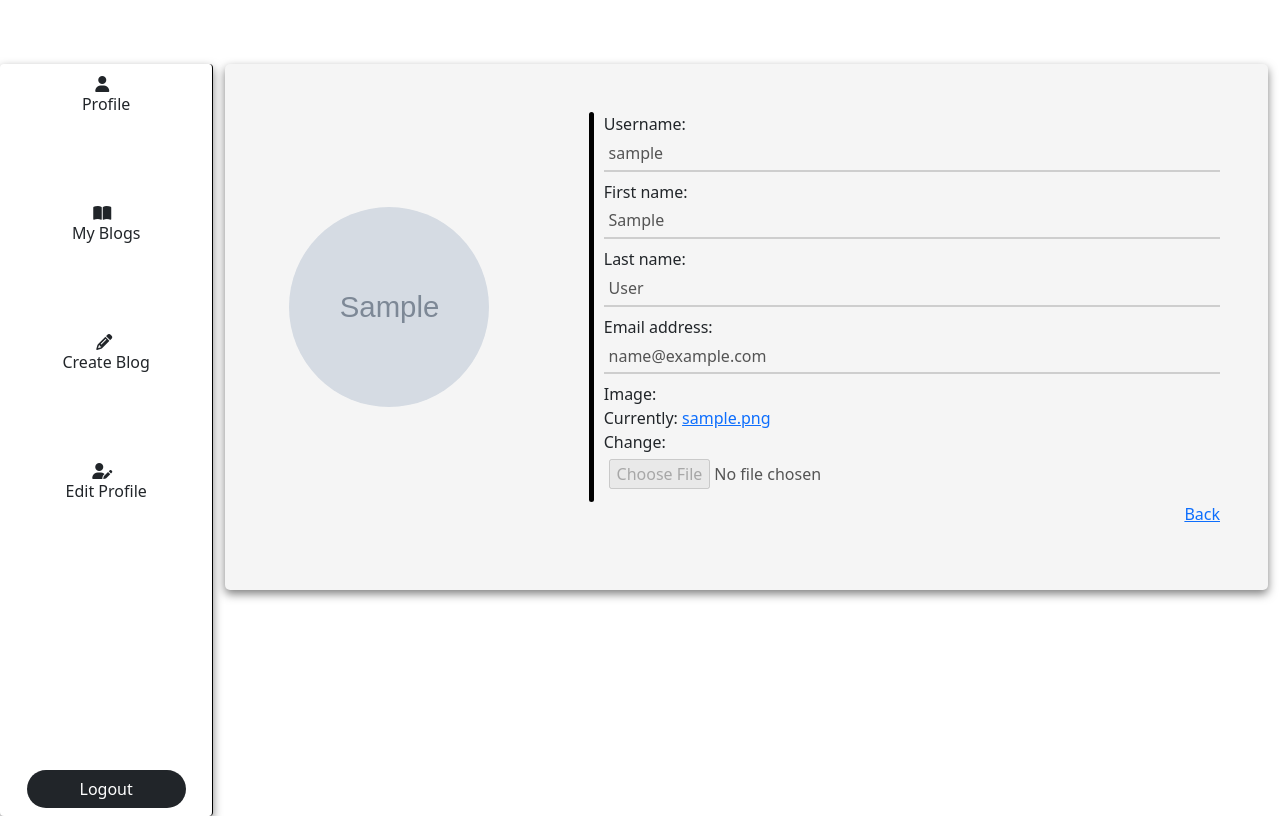
After one commit to JRGautam123/Blog-Site, a Django app: page /user/profile in a window 1280 px wide. The commit adds this page. Run offline with Django 5.2, Linux system fonts and the light colour scheme; a user stored in the database is signed in; tables that the repository leaves empty hold one stand-in row (values such as "Sample post"); grey boxes marked "Sample" are stand-in pictures.

Commit message:
complete user authentication with edit profile feature

```diff
--- a/templates/base.html
+++ b/templates/base.html
@@ -81,14 +81,14 @@
                     <a href="{% url "login" %}" class="btn bg-dark text-white rounded-pill px-4">Login</a>
                   {% else %}
                     {% if  user.userprofile.image.url %}
-                      <a href="{% url "login" %}">
+                      <a href="{% url "profile" %}">
                         <div class="profile-pic " >
                           <img src="{{ user.userprofile.image.url }}" alt="Profile_pic">
 
                         </div>
                       </a>
                       {% else %}
-                      <a href="{% url "login" %}">
+                      <a href="{% url "profile" %}">
                         <div class="profile-pic " >
                           <img src="https://img.freepik.com/free-vector/blue-circle-with-white-user_78370-4707.jpg?semt=ais_hybrid&w=740" alt="Profile_pic">
 
--- a/userapp/forms.py
+++ b/userapp/forms.py
@@ -10,7 +10,7 @@ class UserRegistrationForm(UserCreationForm):
 
     class Meta:
         model=User
-        fields=['username','email','password1','password2','profile_pic']
+        fields=['username','email','password1','password2','profile_pic','first_name','last_name']
 
 
     def save(self,commit=True):
@@ -23,3 +23,13 @@ class UserRegistrationForm(UserCreationForm):
                 user.userprofile.image=image
                 user.userprofile.save()
         return user
+
+class UserUpdateFrom(forms.ModelForm):
+    class Meta:
+        model=User
+        fields=['username','first_name','last_name','email']
+
+class ProfileUpdateForm(forms.ModelForm):
+    class Meta:
+        model=UserProfile
+        fields=['image']
--- /dev/null
+++ b/userapp/static/userapp/Js/user_profile.js
@@ -0,0 +1,38 @@
+const editProfile=document.querySelectorAll(".edit-profile");
+const updateBtn=document.querySelector('.update-btn')
+
+// making the form field disabled initally.
+
+var disableEnableFields = (status ) => {
+    const fields = document.querySelectorAll("#id_username, #id_first_name, #id_last_name, #id_email, #id_image");
+    fields.forEach(field => {
+        field.disabled = status;
+    });
+}
+
+
+document.addEventListener("DOMContentLoaded", (event) => {
+    disableEnableFields(true);
+});
+
+
+
+
+
+
+
+editProfile.forEach(element => {
+    element.addEventListener('click',()=>{
+        if (updateBtn.classList.contains("update")){
+            updateBtn.classList.remove("update")
+            updateBtn.classList.add('updatebtn-added')
+            disableEnableFields(false)
+        }
+        else{
+            updateBtn.classList.remove("updatebtn-added")
+            updateBtn.classList.add("update")
+            disableEnableFields(true)
+        }
+
+    })
+});
--- a/userapp/static/userapp/css/register.css
+++ b/userapp/static/userapp/css/register.css
@@ -1,7 +1,7 @@
 .helptext{
     display: none;
 }
-#id_email ,#id_username,#id_password1,#id_password2{
+#id_email ,#id_username,#id_password1,#id_password2,#id_first_name,#id_last_name{
     width: 100%;
     /* border-radius: 5px; */
     font-size: 20px;
@@ -10,7 +10,7 @@
     border-top: 0;
 }
 
-#id_email:focus ,#id_username:focus,#id_password1:focus,#id_password2:focus{
+#id_email:focus ,#id_username:focus,#id_password1:focus,#id_password2:focus,#id_first_name:focus,#id_last_name:focus{
     outline: none;
     box-shadow: none;
 }
--- /dev/null
+++ b/userapp/static/userapp/css/user_profile.css
@@ -0,0 +1,158 @@
+*{
+    margin: 0;
+    padding: 0;
+    box-sizing: border-box;
+}
+.profile-section{
+    padding-top:3rem;
+}
+.row{
+    min-height: calc(100vh - 3rem);
+    max-height: fit-content;
+}
+
+
+.options {
+
+    align-items:center;
+    border-right: 1px solid black;
+    box-shadow: 0 4px 10px rgba(0, 0, 0, 0.5);
+    background-color: #fff;
+
+}
+
+.profile-options {
+    list-style: none;
+    margin: 0;
+    padding: 0;
+    display: flex;
+    flex-direction: column;
+    justify-content: space-between;
+    align-items: center;
+    gap: 0.5rem;
+    flex-basis: 60%;
+}
+
+
+
+
+
+
+.profile-options li {
+    padding: 0.75rem 1rem;
+    cursor: pointer;
+    position: relative;
+    transition: background-color 0.3s;
+    width: 100%;
+    display: flex;
+    flex-direction: column;
+    align-items: center;
+    justify-content: center;
+}
+
+.profile-options li:hover {
+    background-color: whitesmoke;
+}
+
+.profile-options li::before {
+    content: "";
+    position: absolute;
+    right: 0;
+    top: 0;
+    width: 2px;
+    height: 100%;
+    background-color: rgb(20, 100, 100);
+    opacity: 0;
+    transition: opacity 0.3s;
+}
+
+.profile-options li:hover::before {
+    opacity: 1;
+}
+
+
+.logout-btn:hover,.update-btn:hover{
+    scale: 1.1;
+    transition: 1s ease-in-out;
+}
+
+.update{
+    display: none !important;
+}
+.updatebtn-added{
+    display: block !important;
+}
+
+
+/* user details css */
+.user-details-container{
+    display: flex;
+    justify-content: space-between;
+    align-items: center;
+    flex-wrap: wrap;
+    padding: 3rem;
+    border-radius: 5px;
+    box-shadow: 0 4px 10px rgba(0, 0, 0, 0.5);
+    /* margin: 2rem 3rem; */
+    background-color:whitesmoke;
+    min-width: fit-content;
+}
+.profile-pic-container{
+    padding: 1rem;
+    flex-basis: 20%;
+
+}
+.profile-pic-container >img{
+ width: 200px ;
+ height: 200px;
+ object-fit: cover;
+ /* transform: rotateZ(-5deg); */
+ border-radius: 1px solid black;
+ border-radius: 50%;
+}
+.user-details{
+    /* background-color: red; */
+    max-height: fit-content;
+}
+.vertical-line{
+    width: 5px;
+    max-height: 100%;
+    background-color: black;
+    margin-right: 10px;
+    border-radius: 10px;
+}
+
+.user-details>form{
+    width: 100%;
+}
+
+input{
+ width: 100%;
+ padding: .3rem;
+ border-top:none;
+ border-left:none;
+ border-right: none;
+ background-color: transparent;
+
+
+}
+input:focus{
+    box-shadow: none;
+    outline: none;
+}
+
+@media (max-width:768px) {
+    .user-details-container{
+        flex-direction: column;
+
+    }
+
+}
+@media (max-width:500px) {
+    .profile-pic-container >img{
+        width: 100px;
+        height: 100px;
+        object-fit: cover;
+       }
+
+}
--- /dev/null
+++ b/userapp/templates/userapp/user_profile.html
@@ -0,0 +1,105 @@
+{% load static %}
+
+<!DOCTYPE html>
+<html lang="en">
+<head>
+    <meta charset="UTF-8">
+    <meta name="viewport" content="width=device-width, initial-scale=1.0">
+    <title>Profile</title>
+
+    <link rel="stylesheet" href="{% static "userapp/css/user_profile.css" %}">
+    <link rel="stylesheet" href="https://cdn.jsdelivr.net/npm/bootstrap@5.3.5/dist/css/bootstrap.min.css
+">
+    <link rel="stylesheet" href="https://cdnjs.cloudflare.com/ajax/libs/font-awesome/6.5.0/css/all.min.css">
+
+    <script src='https://cdn.jsdelivr.net/npm/bootstrap@5.3.5/dist/js/bootstrap.bundle.min.js
+' defer></script>
+    <script src="{% static  "userapp/js/user_profile.js" %}" defer></script>
+</head>
+<body>
+{% comment %} userprofile section {% endcomment %}
+<section class="profile-section">
+    <div class="container-fluid">
+      <p class='text-center'><i class="fa fa-bars d-md-none fs-3 " data-bs-toggle='offcanvas' data-bs-target='#sidebarOffcanvas'></i></p>
+        <hr class="m-0 p-0 d-md-none d-block">
+      <!-- Offcanvas Sidebar (for small screens) -->
+      <div class="offcanvas offcanvas-start d-md-none" tabindex="-1" id="sidebarOffcanvas">
+        <div class="offcanvas-header">
+          <button type="button" class="btn-close text-reset" data-bs-dismiss="offcanvas"></button>
+        </div>
+        <div class="offcanvas-body">
+          <ul class='profile-options'>
+            <li><i class="fa-solid fa-user me-2"></i>Profile</li>
+            <li><i class="fa-solid fa-book-open me-2"></i>My Blogs</li>
+            <li><i class="fa-solid fa-pencil me-1"></i>Create Blog</li>
+            <li class='edit-profile'><i class="fa-solid fa-user-pen me-2 "></i>Edit Profile</li>
+          </ul>
+          <form action="{% url 'logout' %}" method="POST" class=" w-100">
+            {% csrf_token %}
+            <button class="btn bg-dark d-block w-75 my-2 mx-auto text-white rounded-pill logout-btn">Logout</button>
+          </form>
+        </div>
+      </div>
+
+      <div class="wrapper">
+        <div class="row">
+          <!-- Visible only on md and above -->
+          <div class="col-lg-2 col-md-2 d-none d-md-flex justify-content-between flex-column m-0 p-0 rounded-1 options">
+            <ul class='profile-options  w-100 d-flex flex-column align-items-center '>
+              <li><i class="fa-solid fa-user me-2"></i>Profile</li>
+              <li><i class="fa-solid fa-book-open me-2"></i>My Blogs</li>
+              <li><i class="fa-solid fa-pencil me-1"></i>Create Blog</li>
+              <li class='edit-profile'><i class="fa-solid fa-user-pen me-2  big"></i>Edit Profile</li>
+            </ul>
+            <form action="{% url 'logout' %}" method="POST" class=" w-100">
+              {% csrf_token %}
+              <button class="btn bg-dark d-block w-75 my-2 mx-auto text-white rounded-pill logout-btn">Logout</button>
+            </form>
+          </div>
+
+          <!-- Main Content Area -->
+           <div class="col-lg-10 col-md-10 col-sm-12 options-detail ">
+            <div class="user-details-container d-flex justify-content-center">
+                <div class="profile-pic-container  col-lg-4   ">
+                    <img src="{{user.userprofile.image.url}}" alt="User profile">
+                </div>
+                <div class="user-details d-flex col-lg-8">
+                  <div class="vertical-line"></div>
+                  <form action="{% url 'profile' %}" method="POST" enctype='multipart/form-data'>
+                      {% csrf_token %}
+                       <div class="mb-2">
+                        <p class="m-0"> {{u_form.username.label_tag}}</p>
+                        {{u_form.username}}
+                       </div>
+                       <div class="mb-2">
+                        <p class="m-0"> {{u_form.first_name.label_tag}}</p>
+                        {{u_form.first_name}}
+                       </div>
+                       <div class="mb-2">
+                        <p class="m-0"> {{u_form.last_name.label_tag}}</p>
+                        {{u_form.last_name}}
+                       </div>
+                       <div class="mb-2">
+                        <p class="m-0"> {{u_form.email.label_tag}}</p>
+                        {{u_form.email}}
+                       </div>
+                       <div class="mb-2">
+                        <p class="m-0"> {{p_form.image.label_tag}}</p>
+                        {{p_form.image}}
+                       </div>
+                       <button class="btn bg-dark w-50 my-2 mx-auto text-white rounded-pill update-btn update" type='submit'>Update profile</button>
+                    </form>
+                </div>
+                <p class='w-100 text-end '><a href="{% url "home_page" %}">Back</a></p>
+            </div>
+
+          </div>
+        </div>
+      </div>
+
+    </div>
+  </section>
+
+
+</body>
+</html>
--- a/userapp/urls.py
+++ b/userapp/urls.py
@@ -5,5 +5,7 @@ from django.contrib.auth.views import LoginView,LogoutView
 urlpatterns = [
     path("login/",LoginView.as_view(template_name='userapp/login_page.html'),name='login'),
     path("logout/",LogoutView.as_view(next_page='login'),name='logout'),
-    path('register',views.register,name='user-register')
+
+    path('register',views.register,name='user-register'),
+    path('profile',views.profile_view,name='profile'),
 ]
--- a/userapp/views.py
+++ b/userapp/views.py
@@ -1,14 +1,35 @@
 from django.shortcuts import render,redirect
-from .forms import UserRegistrationForm
+from .forms import UserRegistrationForm,UserUpdateFrom,ProfileUpdateForm
+from django.contrib.auth.decorators import login_required
+
 
 # Create your views here.
 
 def register(request):
-    if request.method=='POST':
-        form=UserRegistrationForm(request.POST,request.FILES)
-        if form.is_valid():
-            form.save()
-            return redirect('home_page')
+    try:
+        if request.method=='POST':
+            form=UserRegistrationForm(request.POST,request.FILES)
+            if form.is_valid():
+                form.save()
+                return redirect('home_page')
+        else:
+            form=UserRegistrationForm()
+        return render(request,'userapp/register.html',{'form':form})
+    except Exception as e:
+        return render(request,'userapp/register.html',{'form':form,'error':e})
+
+
+
+@login_required
+def profile_view(request):
+    if request.method=="POST":
+        user_form=UserUpdateFrom(request.POST,instance=request.user)
+        profile_form=ProfileUpdateForm(request.POST,request.FILES,instance=request.user.userprofile)
+        if user_form.is_valid() and profile_form.is_valid():
+            user_form.save()
+            profile_form.save()
+            return redirect("profile")
     else:
-        form=UserRegistrationForm()
-    return render(request,'userapp/register.html',{'form':form})
+        user_form=UserUpdateFrom(instance=request.user)
+        profile_form=ProfileUpdateForm(instance=request.user.userprofile)
+    return render(request=request,template_name='userapp/user_profile.html',context= {'u_form':user_form,'p_form':profile_form})
```
Also changed, not shown: userapp/templates/userapp/register.html (+65 -11 lines), uploads/profile_pic/IMG_20250320_083445.jpg (added), uploads/profile_pic/peakpx.jpg (added), uploads/profile_pic/peakpx_4ac3scM.jpg (added), uploads/profile_pic/shiva-poster-8882318_1280.jpg (added), uploads/profile_pic/shiva-poster-8882318_1280_BsQEnBf.jpg (added).
